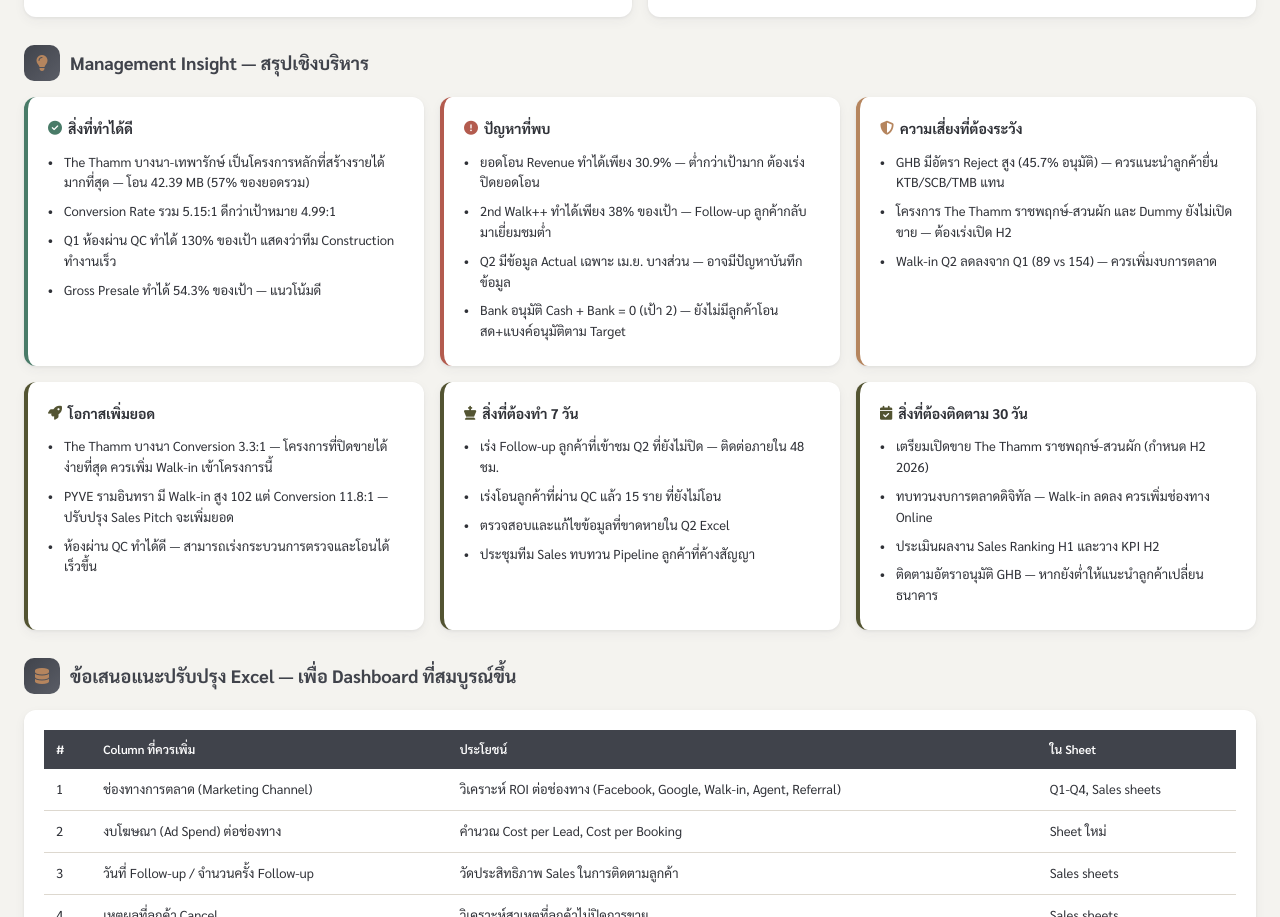
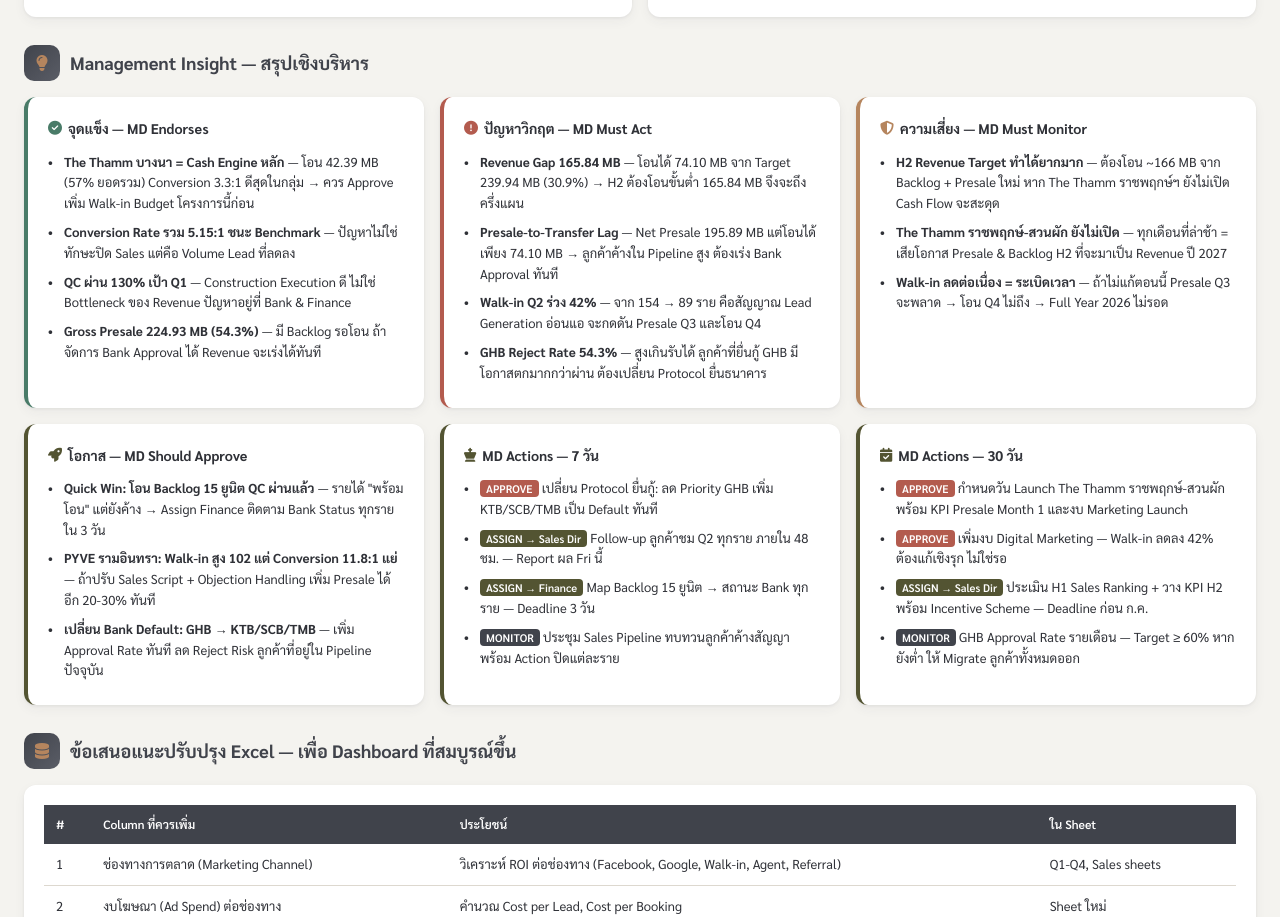
Before and after one commit to sirapopsuepaisal/-INITIAL-ESTATE-DASHBOARD, a plain HTML site: page index.html in a window 1280 px wide. Shown: the part 5516-6433 px from the top of the page. Drawn offline with nearby package versions, Linux system fonts and the light colour scheme.

Commit message:
Revise Management Insight section with MD-level framework
- Reframe insights using MD decision lenses (Approve/Assign/Monitor)
- Add quantified Revenue Gap analysis (165.84 MB shortfall)
- Highlight Walk-in 42% drop as critical lead-gen risk
- Tag each action with owner and decision authority per SKILL MD

Co-Authored-By: Claude Sonnet 4.6 <noreply@anthropic.com>

```diff
--- a/index.html
+++ b/index.html
@@ -712,55 +712,55 @@
         </div>
         <div class="insight-grid">
             <div class="insight-box positive">
-                <div class="insight-title"><i class="fas fa-check-circle" style="color:var(--success)"></i> สิ่งที่ทำได้ดี</div>
+                <div class="insight-title"><i class="fas fa-check-circle" style="color:var(--success)"></i> จุดแข็ง — MD Endorses</div>
                 <ul class="insight-list">
-                    <li>The Thamm บางนา-เทพารักษ์ เป็นโครงการหลักที่สร้างรายได้มากที่สุด — โอน 42.39 MB (57% ของยอดรวม)</li>
-                    <li>Conversion Rate รวม 5.15:1 ดีกว่าเป้าหมาย 4.99:1</li>
-                    <li>Q1 ห้องผ่าน QC ทำได้ 130% ของเป้า แสดงว่าทีม Construction ทำงานเร็ว</li>
-                    <li>Gross Presale ทำได้ 54.3% ของเป้า — แนวโน้มดี</li>
+                    <li><strong>The Thamm บางนา = Cash Engine หลัก</strong> — โอน 42.39 MB (57% ยอดรวม) Conversion 3.3:1 ดีสุดในกลุ่ม → ควร Approve เพิ่ม Walk-in Budget โครงการนี้ก่อน</li>
+                    <li><strong>Conversion Rate รวม 5.15:1 ชนะ Benchmark</strong> — ปัญหาไม่ใช่ทักษะปิด Sales แต่คือ Volume Lead ที่ลดลง</li>
+                    <li><strong>QC ผ่าน 130% เป้า Q1</strong> — Construction Execution ดี ไม่ใช่ Bottleneck ของ Revenue ปัญหาอยู่ที่ Bank & Finance</li>
+                    <li><strong>Gross Presale 224.93 MB (54.3%)</strong> — มี Backlog รอโอน ถ้าจัดการ Bank Approval ได้ Revenue จะเร่งได้ทันที</li>
                 </ul>
             </div>
             <div class="insight-box negative">
-                <div class="insight-title"><i class="fas fa-exclamation-circle" style="color:var(--danger)"></i> ปัญหาที่พบ</div>
+                <div class="insight-title"><i class="fas fa-exclamation-circle" style="color:var(--danger)"></i> ปัญหาวิกฤต — MD Must Act</div>
                 <ul class="insight-list">
-                    <li>ยอดโอน Revenue ทำได้เพียง 30.9% — ต่ำกว่าเป้ามาก ต้องเร่งปิดยอดโอน</li>
-                    <li>2nd Walk++ ทำได้เพียง 38% ของเป้า — Follow-up ลูกค้ากลับมาเยี่ยมชมต่ำ</li>
-                    <li>Q2 มีข้อมูล Actual เฉพาะ เม.ย. บางส่วน — อาจมีปัญหาบันทึกข้อมูล</li>
-                    <li>Bank อนุมัติ Cash + Bank = 0 (เป้า 2) — ยังไม่มีลูกค้าโอนสด+แบงค์อนุมัติตาม Target</li>
+                    <li><strong>Revenue Gap 165.84 MB</strong> — โอนได้ 74.10 MB จาก Target 239.94 MB (30.9%) → H2 ต้องโอนขั้นต่ำ 165.84 MB จึงจะถึงครึ่งแผน</li>
+                    <li><strong>Presale-to-Transfer Lag</strong> — Net Presale 195.89 MB แต่โอนได้เพียง 74.10 MB → ลูกค้าค้างใน Pipeline สูง ต้องเร่ง Bank Approval ทันที</li>
+                    <li><strong>Walk-in Q2 ร่วง 42%</strong> — จาก 154 → 89 ราย คือสัญญาณ Lead Generation อ่อนแอ จะกดดัน Presale Q3 และโอน Q4</li>
+                    <li><strong>GHB Reject Rate 54.3%</strong> — สูงเกินรับได้ ลูกค้าที่ยื่นกู้ GHB มีโอกาสตกมากกว่าผ่าน ต้องเปลี่ยน Protocol ยื่นธนาคาร</li>
                 </ul>
             </div>
             <div class="insight-box warning">
-                <div class="insight-title"><i class="fas fa-shield-alt" style="color:var(--warning)"></i> ความเสี่ยงที่ต้องระวัง</div>
+                <div class="insight-title"><i class="fas fa-shield-alt" style="color:var(--warning)"></i> ความเสี่ยง — MD Must Monitor</div>
                 <ul class="insight-list">
-                    <li>GHB มีอัตรา Reject สูง (45.7% อนุมัติ) — ควรแนะนำลูกค้ายื่น KTB/SCB/TMB แทน</li>
-                    <li>โครงการ The Thamm ราชพฤกษ์-สวนผัก และ Dummy ยังไม่เปิดขาย — ต้องเร่งเปิด H2</li>
-                    <li>Walk-in Q2 ลดลงจาก Q1 (89 vs 154) — ควรเพิ่มงบการตลาด</li>
+                    <li><strong>H2 Revenue Target ทำได้ยากมาก</strong> — ต้องโอน ~166 MB จาก Backlog + Presale ใหม่ หาก The Thamm ราชพฤกษ์ฯ ยังไม่เปิด Cash Flow จะสะดุด</li>
+                    <li><strong>The Thamm ราชพฤกษ์-สวนผัก ยังไม่เปิด</strong> — ทุกเดือนที่ล่าช้า = เสียโอกาส Presale & Backlog H2 ที่จะมาเป็น Revenue ปี 2027</li>
+                    <li><strong>Walk-in ลดต่อเนื่อง = ระเบิดเวลา</strong> — ถ้าไม่แก้ตอนนี้ Presale Q3 จะพลาด → โอน Q4 ไม่ถึง → Full Year 2026 ไม่รอด</li>
                 </ul>
             </div>
             <div class="insight-box info">
-                <div class="insight-title"><i class="fas fa-rocket" style="color:var(--accent)"></i> โอกาสเพิ่มยอด</div>
+                <div class="insight-title"><i class="fas fa-rocket" style="color:var(--accent)"></i> โอกาส — MD Should Approve</div>
                 <ul class="insight-list">
-                    <li>The Thamm บางนา Conversion 3.3:1 — โครงการที่ปิดขายได้ง่ายที่สุด ควรเพิ่ม Walk-in เข้าโครงการนี้</li>
-                    <li>PYVE รามอินทรา มี Walk-in สูง 102 แต่ Conversion 11.8:1 — ปรับปรุง Sales Pitch จะเพิ่มยอด</li>
-                    <li>ห้องผ่าน QC ทำได้ดี — สามารถเร่งกระบวนการตรวจและโอนได้เร็วขึ้น</li>
+                    <li><strong>Quick Win: โอน Backlog 15 ยูนิต QC ผ่านแล้ว</strong> — รายได้ "พร้อมโอน" แต่ยังค้าง → Assign Finance ติดตาม Bank Status ทุกรายใน 3 วัน</li>
+                    <li><strong>PYVE รามอินทรา: Walk-in สูง 102 แต่ Conversion 11.8:1 แย่</strong> — ถ้าปรับ Sales Script + Objection Handling เพิ่ม Presale ได้อีก 20-30% ทันที</li>
+                    <li><strong>เปลี่ยน Bank Default: GHB → KTB/SCB/TMB</strong> — เพิ่ม Approval Rate ทันที ลด Reject Risk ลูกค้าที่อยู่ใน Pipeline ปัจจุบัน</li>
                 </ul>
             </div>
             <div class="insight-box strategy">
-                <div class="insight-title"><i class="fas fa-chess-king" style="color:var(--accent)"></i> สิ่งที่ต้องทำ 7 วัน</div>
+                <div class="insight-title"><i class="fas fa-chess-king" style="color:var(--accent)"></i> MD Actions — 7 วัน</div>
                 <ul class="insight-list">
-                    <li>เร่ง Follow-up ลูกค้าที่เข้าชม Q2 ที่ยังไม่ปิด — ติดต่อภายใน 48 ชม.</li>
-                    <li>เร่งโอนลูกค้าที่ผ่าน QC แล้ว 15 ราย ที่ยังไม่โอน</li>
-                    <li>ตรวจสอบและแก้ไขข้อมูลที่ขาดหายใน Q2 Excel</li>
-                    <li>ประชุมทีม Sales ทบทวน Pipeline ลูกค้าที่ค้างสัญญา</li>
+                    <li><span style="background:var(--danger);color:#fff;padding:1px 6px;border-radius:4px;font-size:11px;font-weight:600">APPROVE</span> เปลี่ยน Protocol ยื่นกู้: ลด Priority GHB เพิ่ม KTB/SCB/TMB เป็น Default ทันที</li>
+                    <li><span style="background:var(--accent);color:#fff;padding:1px 6px;border-radius:4px;font-size:11px;font-weight:600">ASSIGN → Sales Dir</span> Follow-up ลูกค้าชม Q2 ทุกราย ภายใน 48 ชม. — Report ผล Fri นี้</li>
+                    <li><span style="background:var(--accent);color:#fff;padding:1px 6px;border-radius:4px;font-size:11px;font-weight:600">ASSIGN → Finance</span> Map Backlog 15 ยูนิต → สถานะ Bank ทุกราย — Deadline 3 วัน</li>
+                    <li><span style="background:var(--primary);color:#fff;padding:1px 6px;border-radius:4px;font-size:11px;font-weight:600">MONITOR</span> ประชุม Sales Pipeline ทบทวนลูกค้าค้างสัญญา พร้อม Action ปิดแต่ละราย</li>
                 </ul>
             </div>
             <div class="insight-box strategy">
-                <div class="insight-title"><i class="fas fa-calendar-check" style="color:var(--accent)"></i> สิ่งที่ต้องติดตาม 30 วัน</div>
+                <div class="insight-title"><i class="fas fa-calendar-check" style="color:var(--accent)"></i> MD Actions — 30 วัน</div>
                 <ul class="insight-list">
-                    <li>เตรียมเปิดขาย The Thamm ราชพฤกษ์-สวนผัก (กำหนด H2 2026)</li>
-                    <li>ทบทวนงบการตลาดดิจิทัล — Walk-in ลดลง ควรเพิ่มช่องทาง Online</li>
-                    <li>ประเมินผลงาน Sales Ranking H1 และวาง KPI H2</li>
-                    <li>ติดตามอัตราอนุมัติ GHB — หากยังต่ำให้แนะนำลูกค้าเปลี่ยนธนาคาร</li>
+                    <li><span style="background:var(--danger);color:#fff;padding:1px 6px;border-radius:4px;font-size:11px;font-weight:600">APPROVE</span> กำหนดวัน Launch The Thamm ราชพฤกษ์-สวนผัก พร้อม KPI Presale Month 1 และงบ Marketing Launch</li>
+                    <li><span style="background:var(--danger);color:#fff;padding:1px 6px;border-radius:4px;font-size:11px;font-weight:600">APPROVE</span> เพิ่มงบ Digital Marketing — Walk-in ลดลง 42% ต้องแก้เชิงรุก ไม่ใช่รอ</li>
+                    <li><span style="background:var(--accent);color:#fff;padding:1px 6px;border-radius:4px;font-size:11px;font-weight:600">ASSIGN → Sales Dir</span> ประเมิน H1 Sales Ranking + วาง KPI H2 พร้อม Incentive Scheme — Deadline ก่อน ก.ค.</li>
+                    <li><span style="background:var(--primary);color:#fff;padding:1px 6px;border-radius:4px;font-size:11px;font-weight:600">MONITOR</span> GHB Approval Rate รายเดือน — Target ≥ 60% หากยังต่ำ ให้ Migrate ลูกค้าทั้งหมดออก</li>
                 </ul>
             </div>
         </div>
```
